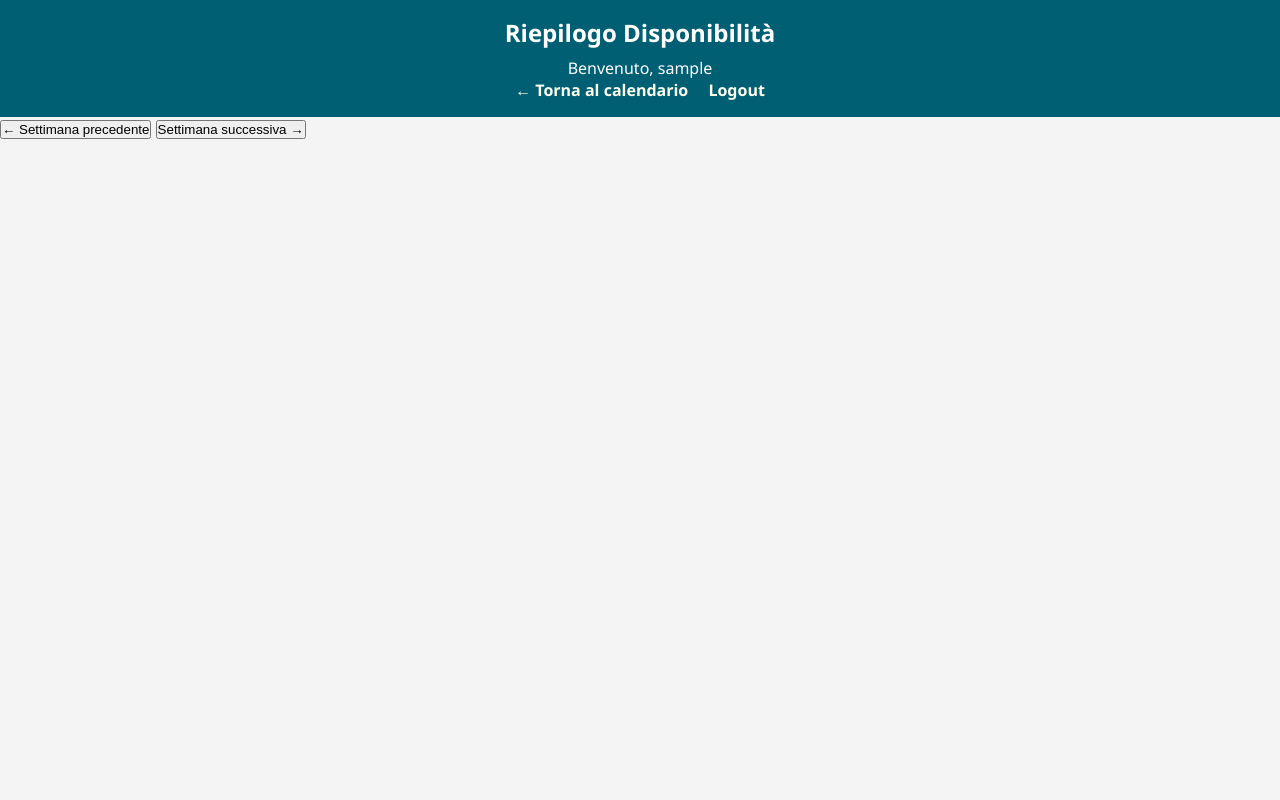
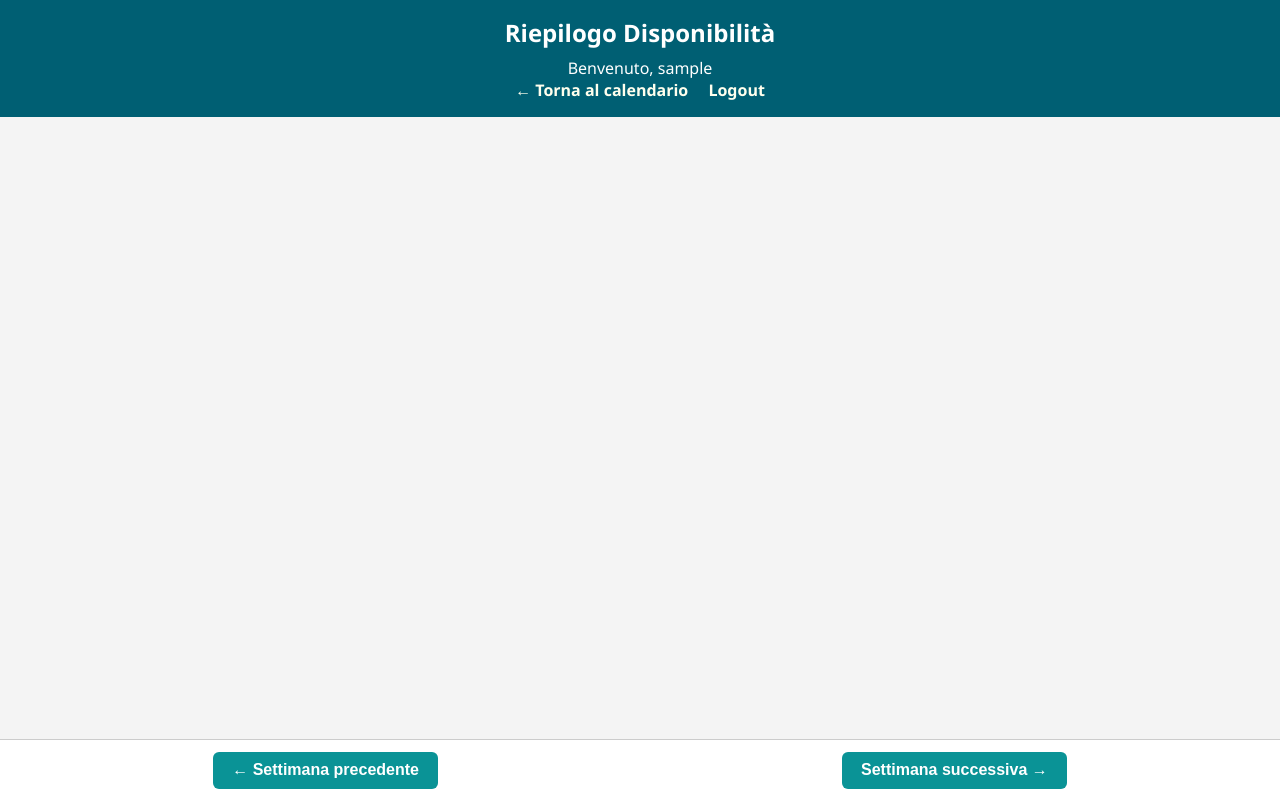
Before and after one commit to gioele134/Org-inc, a Flask app: page /riepilogo in a window 1280 px wide. Run offline with Flask 3, Linux system fonts and the light colour scheme; the visitor is signed in with stand-in values (Sample User, id 1); data that the repository does not hold is empty; parts of the project's set-up code (start-up, migrations or seed data) failed here and were passed over.

Commit message:
Update riepilogo.html

```diff
--- a/templates/riepilogo.html
+++ b/templates/riepilogo.html
@@ -17,17 +17,20 @@
     </nav>
   </header>
 
-  <div class="barra-fissa">
-    <div class="navigazione">
+  <main>
+    <div id="settimaneContainer" class="riepilogo"></div>
+  </main>
+
+  <!-- Barra di controllo fissa in basso -->
+  <div class="barra-controllo">
     <button id="prevSettimana">← Settimana precedente</button>
-      <span id="titoloSettimana"></span>
     <button id="nextSettimana">Settimana successiva →</button>
   </div>
-  </div>
 
-  <div id="settimaneContainer" class="riepilogo"></div>
+  <!-- Toast di conferma -->
+  <div id="toast" class="toast">Disponibilità aggiornata</div>
 
-  <div id="toast" class="toast">Disponibilità aggiornata</div>
+  <!-- Chiavi e JS -->
   <script>
     window.SUPABASE_URL = "{{ supabase_url }}";
     window.SUPABASE_KEY = "{{ supabase_key }}";
```
Lines whose indentation alone changed are shown as unchanged.
